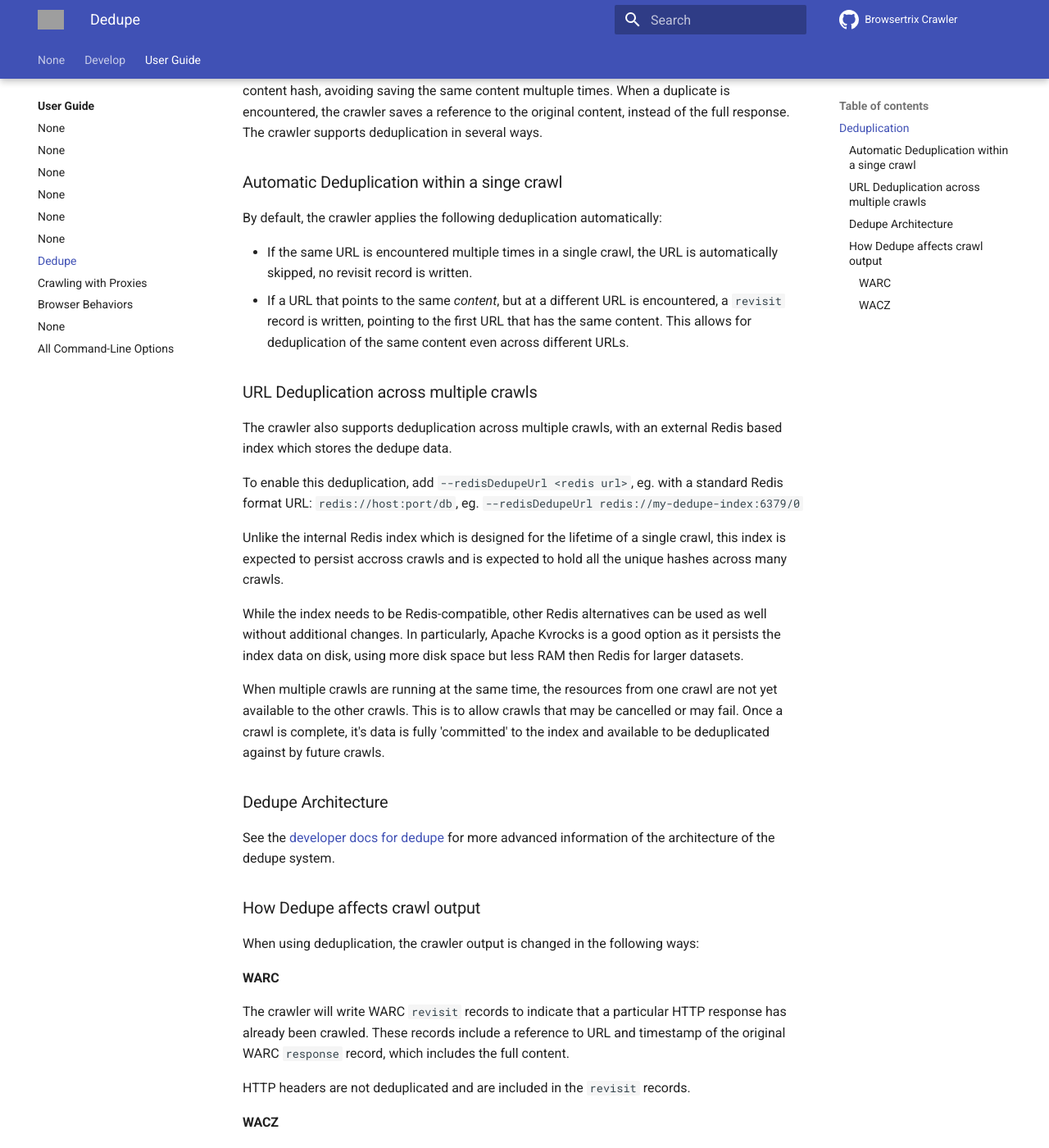
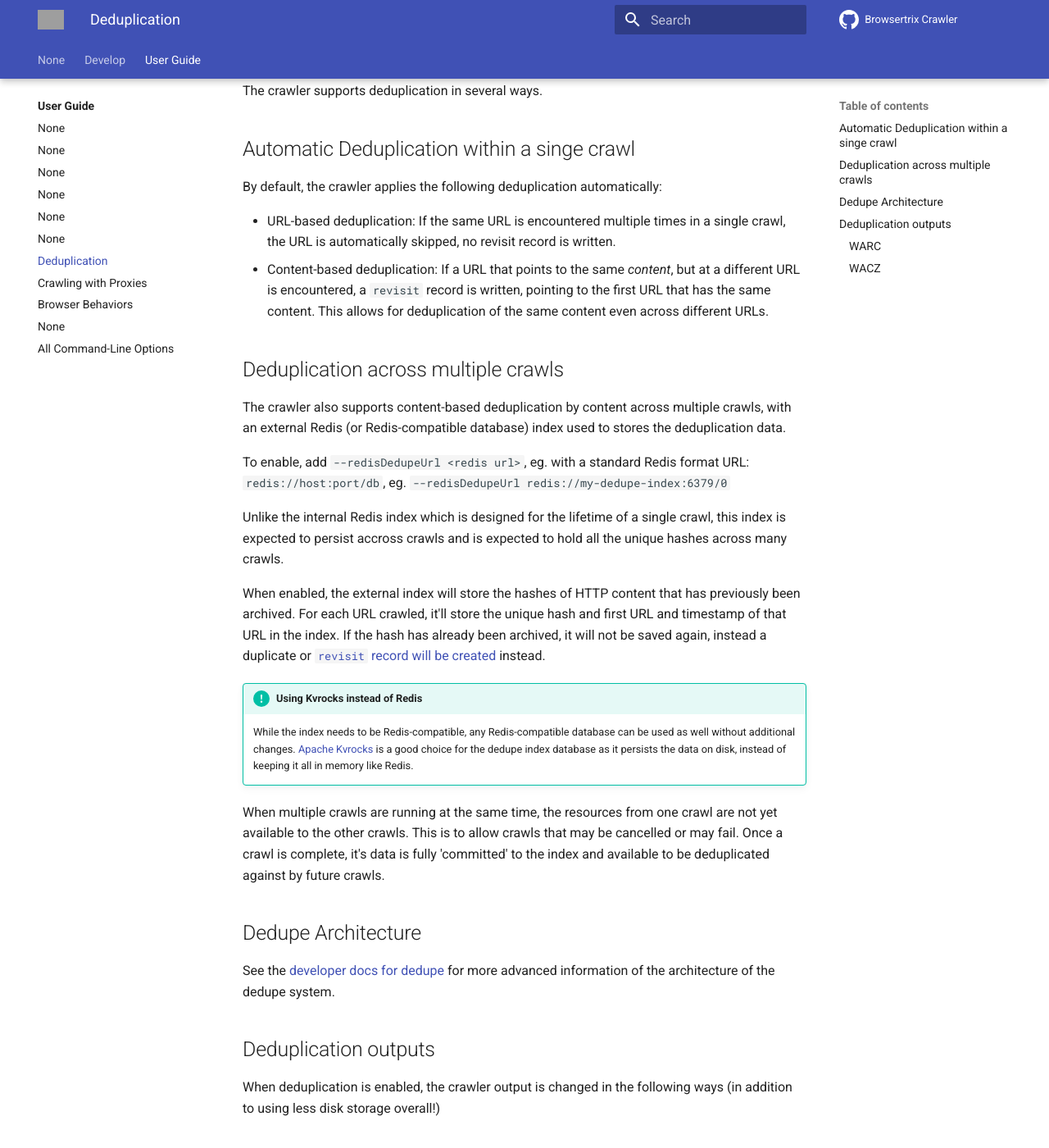
Before and after one commit to webrecorder/browsertrix-crawler, an MkDocs documentation site: the page built from docs/docs/user-guide/dedupe.md, in a window 1280 px wide and 1400 px high, scrolled down 206 px. Shown: the whole window at 82% size. Built offline with MkDocs 1.6.1 and Material for MkDocs 9.7.7, drawn with Linux system fonts in a browser that asks for light colours; comment, search, counter and statistics services are not loaded; grey boxes are pictures that could not be loaded.

Commit message:
dedupe docs edits

```diff
--- a/docs/docs/user-guide/dedupe.md
+++ b/docs/docs/user-guide/dedupe.md
@@ -1,42 +1,45 @@
-## Deduplication
+# Deduplication
 
 With version 1.12, the crawler includes full support for deduplication of crawled content by content hash,
 avoiding saving the same content multuple times. When a duplicate is encountered, the crawler saves a reference to the original content, instead of the full response. The crawler supports deduplication in several ways.
 
-### Automatic Deduplication within a singe crawl
+## Automatic Deduplication within a singe crawl
 
 By default, the crawler applies the following deduplication automatically:
 
-- If the same URL is encountered multiple times in a single crawl, the URL is automatically skipped, no revisit record is written.
-- If a URL that points to the same *content*, but at a different URL is encountered, a `revisit` record is written,
+- URL-based deduplication: If the same URL is encountered multiple times in a single crawl, the URL is automatically skipped, no revisit record is written.
+- Content-based deduplication: If a URL that points to the same *content*, but at a different URL is encountered, a `revisit` record is written,
 pointing to the first URL that has the same content. This allows for deduplication of the same content even across different URLs.
 
-### URL Deduplication across multiple crawls
+## Deduplication across multiple crawls
 
-The crawler also supports deduplication across multiple crawls, with an external Redis based index which stores
-the dedupe data.
+The crawler also supports content-based deduplication by content across multiple crawls, with an external Redis (or Redis-compatible database) index used to stores the deduplication data.
 
-To enable this deduplication, add `--redisDedupeUrl <redis url>`, eg. with a standard Redis format URL: `redis://host:port/db`, eg. `--redisDedupeUrl redis://my-dedupe-index:6379/0`
+To enable, add `--redisDedupeUrl <redis url>`, eg. with a standard Redis format URL: `redis://host:port/db`, eg. `--redisDedupeUrl redis://my-dedupe-index:6379/0`
 
 Unlike the internal Redis index which is designed for the lifetime of a single crawl, this index is expected to persist accross crawls and is expected to hold all the unique hashes across many crawls.
 
-While the index needs to be Redis-compatible, other Redis alternatives can be used as well without additional changes.
-In particularly, Apache Kvrocks is a good option as it persists the index data on disk, using more disk space
-but less RAM then Redis for larger datasets.
+When enabled, the external index will store the hashes of HTTP content that has previously been archived. For each URL crawled, it'll store the unique hash and first URL and timestamp of that URL in the index. If the hash has already
+been archived, it will not be saved again, instead a duplicate or [`revisit` record will be created](#warc) instead.
+
+!!! tip "Using Kvrocks instead of Redis"
+
+    While the index needs to be Redis-compatible, any Redis-compatible database can be used as well without additional changes. [Apache Kvrocks](https://kvrocks.apache.org/) is a good choice for the dedupe index database as it persists the  data on disk, instead of keeping it all in memory like Redis.
 
 When multiple crawls are running at the same time, the resources from one crawl are not yet available to the other crawls.
 This is to allow crawls that may be cancelled or may fail.
 Once a crawl is complete, it's data is fully 'committed' to the index and available to be deduplicated against by future crawls.
 
-### Dedupe Architecture
+## Dedupe Architecture
 See the [developer docs for dedupe](../develop/dedupe.md) for more advanced information of the architecture of the dedupe system.
 
 
-### How Dedupe affects crawl output
+## Deduplication outputs
 
-When using deduplication, the crawler output is changed in the following ways:
+When deduplication is enabled, the crawler output is changed in the following ways (in addition to using
+less disk storage overall!)
 
-#### WARC
+### WARC
 
 The crawler will write WARC `revisit` records to indicate
 that a particular HTTP response has already been crawled. These records include a reference to URL and timestamp
@@ -44,7 +47,7 @@ of the original WARC `response` record, which includes the full content.
 
 HTTP headers are not deduplicated and are included in the `revisit` records.
 
-#### WACZ
+### WACZ
 
 When using deduplication, the crawler also stores dependency information between WACZ files, tracking which WACZ
 file(s) contain the WARCs with `response` records for each `revisit` record that is written.
```
